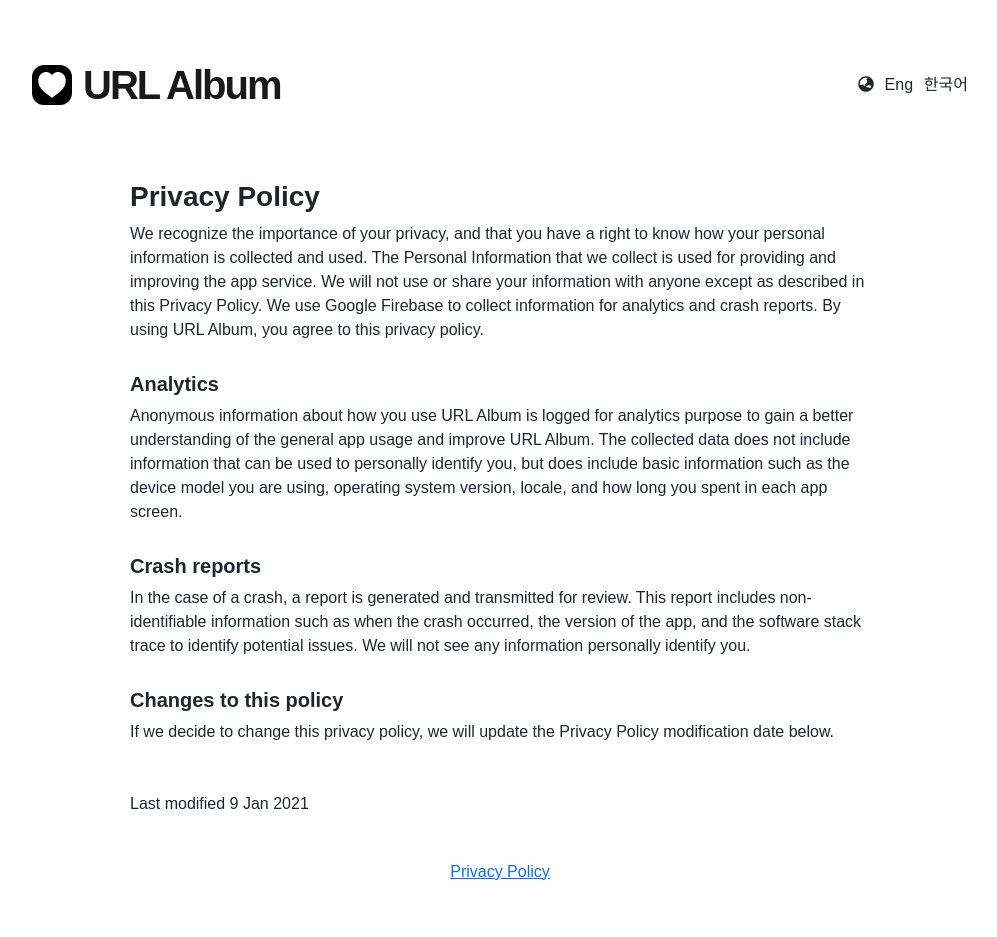
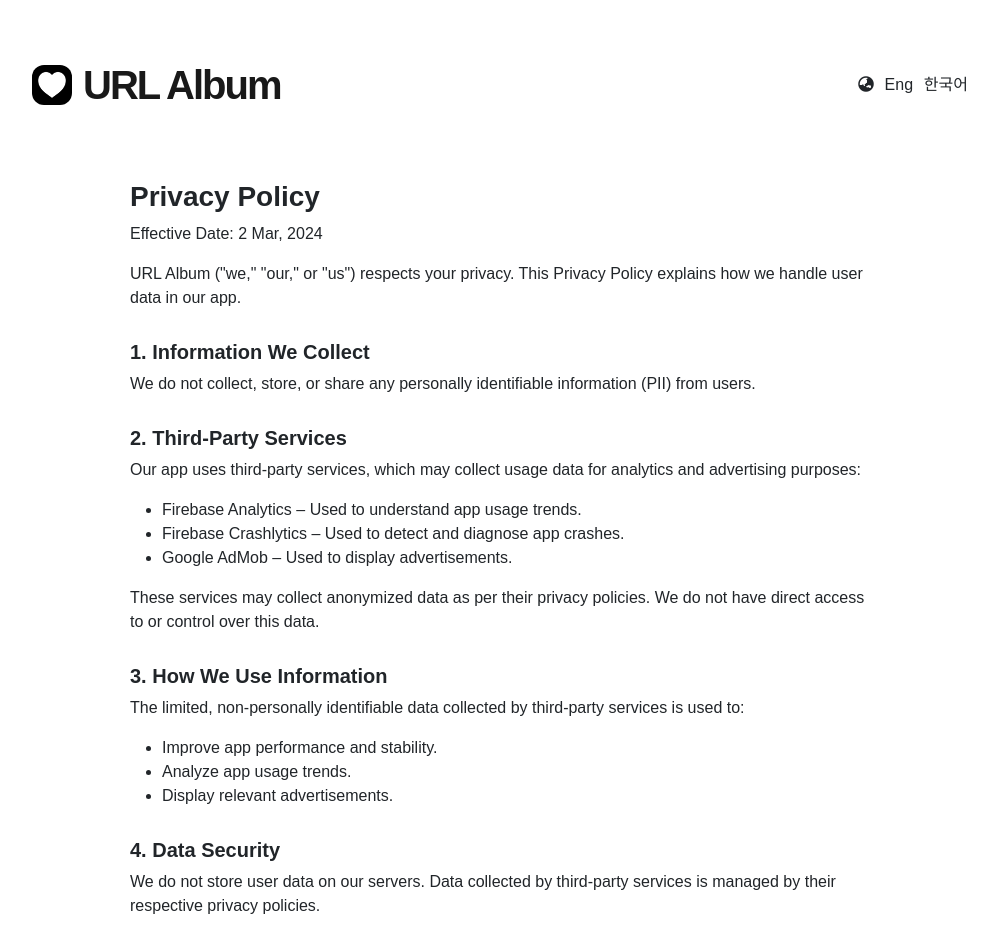
Before and after one commit to jasonkim7288/react_favourite, a React (Create React App) app: page /privacy in a window 1280 px wide. Shown: the top 937 px of the page, without its empty margins (140-1137 px from the left). Before the commit the page ends 912 px from the top, so only its background shows below. Built offline with nearby package versions, Linux system fonts and the light colour scheme.

Commit message:
update privacy

```diff
--- a/public/locales/en/translation.json
+++ b/public/locales/en/translation.json
@@ -1,12 +1,27 @@
 {
   "URL Album": "URL Album",
+
   "Privacy Policy": "Privacy Policy",
-  "Privacy Policy main description": "We recognize the importance of your privacy, and that you have a right to know how your personal information is collected and used. The Personal Information that we collect is used for providing and improving the app service. We will not use or share your information with anyone except as described in this Privacy Policy. We use Google Firebase to collect information for analytics and crash reports. By using URL Album, you agree to this privacy policy.",
-  "Analytics": "Analytics",
-  "Analytics description": "Anonymous information about how you use URL Album is logged for analytics purpose to gain a better understanding of the general app usage and improve URL Album. The collected data does not include information that can be used to personally identify you, but does include basic information such as the device model you are using, operating system version, locale, and how long you spent in each app screen.",
-  "Crash reports": "Crash reports",
-  "Crash reports description": "In the case of a crash, a report is generated and transmitted for review. This report includes non-identifiable information such as when the crash occurred, the version of the app, and the software stack trace to identify potential issues. We will not see any information personally identify you.",
-  "Changes to this policy": "Changes to this policy",
-  "Changes to this policy description": "If we decide to change this privacy policy, we will update the Privacy Policy modification date below.",
-  "Last modified with the date": "Last modified 9 Jan 2021"
+  "Privacy Policy 1": "Effective Date: 2 Mar, 2024",
+  "Privacy Policy 2": "URL Album (\"we,\" \"our,\" or \"us\") respects your privacy. This Privacy Policy explains how we handle user data in our app.",
+
+  "Header 1": "1. Information We Collect",
+  "Details 1-1": "We do not collect, store, or share any personally identifiable information (PII) from users.",
+
+  "Header 2": "2. Third-Party Services",
+  "Details 2-1": "Our app uses third-party services, which may collect usage data for analytics and advertising purposes:",
+  "Details 2-2": "Firebase Analytics – Used to understand app usage trends.",
+  "Details 2-3": "Firebase Crashlytics – Used to detect and diagnose app crashes.",
+  "Details 2-4": "Google AdMob – Used to display advertisements.",
+  "Details 2-5": "These services may collect anonymized data as per their privacy policies. We do not have direct access to or control over this data.",
+
+  "Header 3": "3. How We Use Information",
+  "Details 3-1": "The limited, non-personally identifiable data collected by third-party services is used to:",
+  "Details 3-2": "Improve app performance and stability.",
+  "Details 3-3": "Analyze app usage trends.",
+  "Details 3-4": "Display relevant advertisements.",
+
+  "Header 4": "4. Data Security",
+  "Details 4-1": "We do not store user data on our servers. Data collected by third-party services is managed by their respective privacy policies.",
+  "Details 4-2": "We may update this Privacy Policy from time to time. Any changes will be posted within the App and updated on this page with a revised effective date. By using URL Album, you agree to the terms of this Privacy Policy."
 }
--- a/src/components/Privacy.js
+++ b/src/components/Privacy.js
@@ -15,16 +15,28 @@
   return (
     <div style={privacyStyles}>
       <h3>{t('Privacy Policy')}</h3>
-      <p>{t('Privacy Policy main description')}</p>
-      <h5>{t('Analytics')}</h5>
-      <p>{t('Analytics description')}</p>
-      <h5>{t('Crash reports')}</h5>
-      <p>{t('Crash reports description')}</p>
-      {/* <h5>{t('Advertising')}</h5>
-      <p>{t('Advertising description')}</p> */}
-      <h5>{t('Changes to this policy')}</h5>
-      <p>{t('Changes to this policy description')}</p>
-      <p className="mt-5">{t('Last modified with the date')}</p>
+      <p>{t('Privacy Policy 1')}</p>
+      <p>{t('Privacy Policy 2')}</p>
+      <h5>{t('Header 1')}</h5>
+      <p>{t('Details 1-1')}</p>
+      <h5>{t('Header 2')}</h5>
+      <p>{t('Details 2-1')}</p>
+      <ul>
+        <li>{t('Details 2-2')}</li>
+        <li>{t('Details 2-3')}</li>
+        <li>{t('Details 2-4')}</li>
+      </ul>
+      <p>{t('Details 2-5')}</p>
+      <h5>{t('Header 3')}</h5>
+      <p>{t('Details 3-1')}</p>
+      <ul>
+        <li>{t('Details 3-2')}</li>
+        <li>{t('Details 3-3')}</li>
+        <li>{t('Details 3-4')}</li>
+      </ul>
+      <h5>{t('Header 4')}</h5>
+      <p>{t('Details 4-1')}</p>
+      <p>{t('Details 4-2')}</p>
     </div>
   );
 };
```
Also changed, not shown: public/locales/ko/translation.json (+24 -9 lines).
